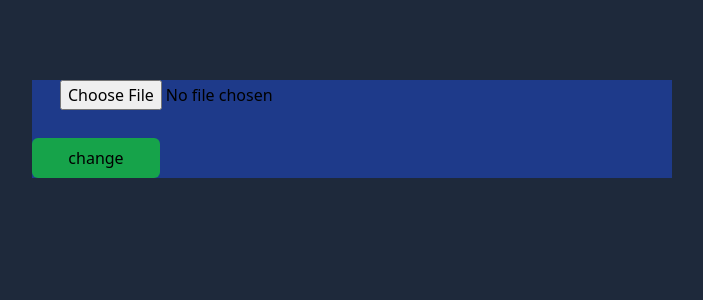
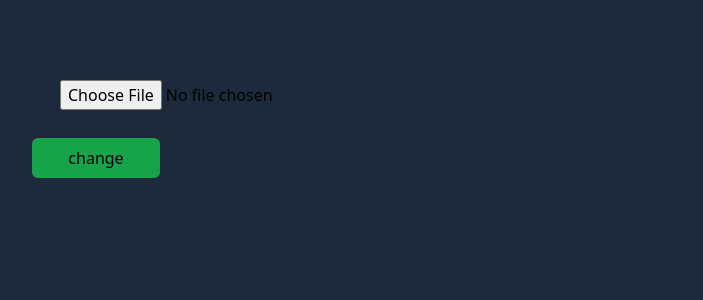
Before and after one commit to chris-muiru/django-notes-app, a Django app: template templates/authenticate/profile.html in a window 1280 px wide. Shown: the part 64-364 px from the top of the page, without its empty margins (288-991 px from the left). Run offline with Django 4.2, Linux system fonts and the light colour scheme; the template is opened without the code that fills it: values that come from a table or form of the project are taken from there, others are empty; some libraries are stand-ins or nearby versions.

Commit message:
update tailwind

```diff
--- a/templates/authenticate/profile.html
+++ b/templates/authenticate/profile.html
@@ -1,7 +1,7 @@
 {%extends '../base.html'%}
 {%block content%}
 {%load widget_tweaks%}
-<div class="bg-blue-900 w-1/2 m-auto mt-20">
+<div class="w-1/2 m-auto mt-20">
     <p >{{user.username}}</p>
     <form action="" method='post' enctype="multipart/form-data">
         {%csrf_token%}
@@ -9,4 +9,5 @@
         <button type="submit" class="bg-green-600 w-32 p-2 rounded-md">change</button>
     </form>
 </div>
+
 {%endblock content%}
--- a/templates/notes/note.html
+++ b/templates/notes/note.html
@@ -14,7 +14,7 @@
 <div class="w-3/4  mx-auto text-white mt-9">
     <b class="text-right text-green-500  text-xl">{{note.topic}}</b>
 
-    <div class="font-shadow-light text-sm sm:text-md text-justify">
+    <div class="font-shadow-light text-sm sm:text-md text-justify ">
         {{note.Notes}}
     </div>
 
```
